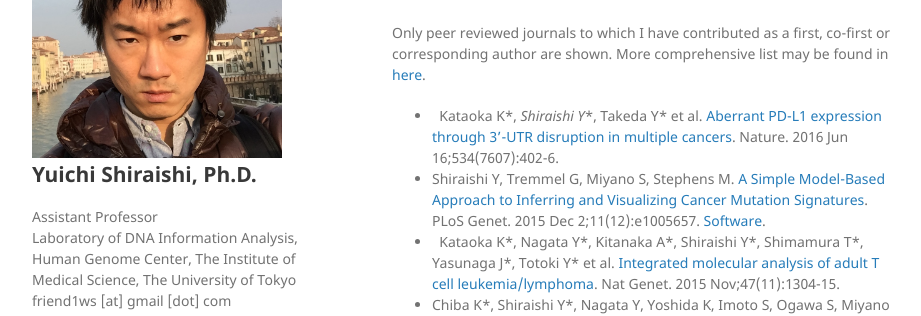
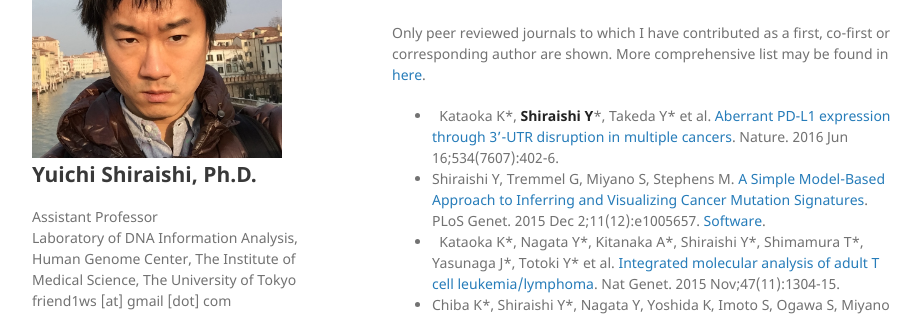
Before and after one commit to friend1ws/friend1ws.github.io, a Jekyll site: the page built from index.md, in a window 1280 px wide and 900 px high, scrolled down 1372 px. Shown: the part 150-466 px from the top of the window, without its empty margins (178-1099 px from the left). Built offline with Jekyll 4.4.1, drawn with Linux system fonts in a browser that asks for light colours; our own code applies the rules of GitHub Pages for plain Markdown files.

```diff
--- a/index.md
+++ b/index.md
@@ -73,7 +73,7 @@ bioRxiv, doi: https://doi.org/10.1101/162560.
 Only peer reviewed journals to which I have contributed as a first, co-first or corresponding author are shown.
 More comprehensive list may be found in [here](https://www.ncbi.nlm.nih.gov/pubmed/?term=Yuichi+Shiraishi).
 
-*   Kataoka K\*, _Shiraishi Y_\*, Takeda Y\* et al.
+*   Kataoka K\*, __Shiraishi Y__\*, Takeda Y\* et al.
 [Aberrant PD-L1 expression through 3'-UTR disruption in multiple cancers](https://www.nature.com/articles/nature18294).
 Nature. 2016 Jun 16;534(7607):402-6.
 *   Shiraishi Y, Tremmel G, Miyano S, Stephens M.
```
